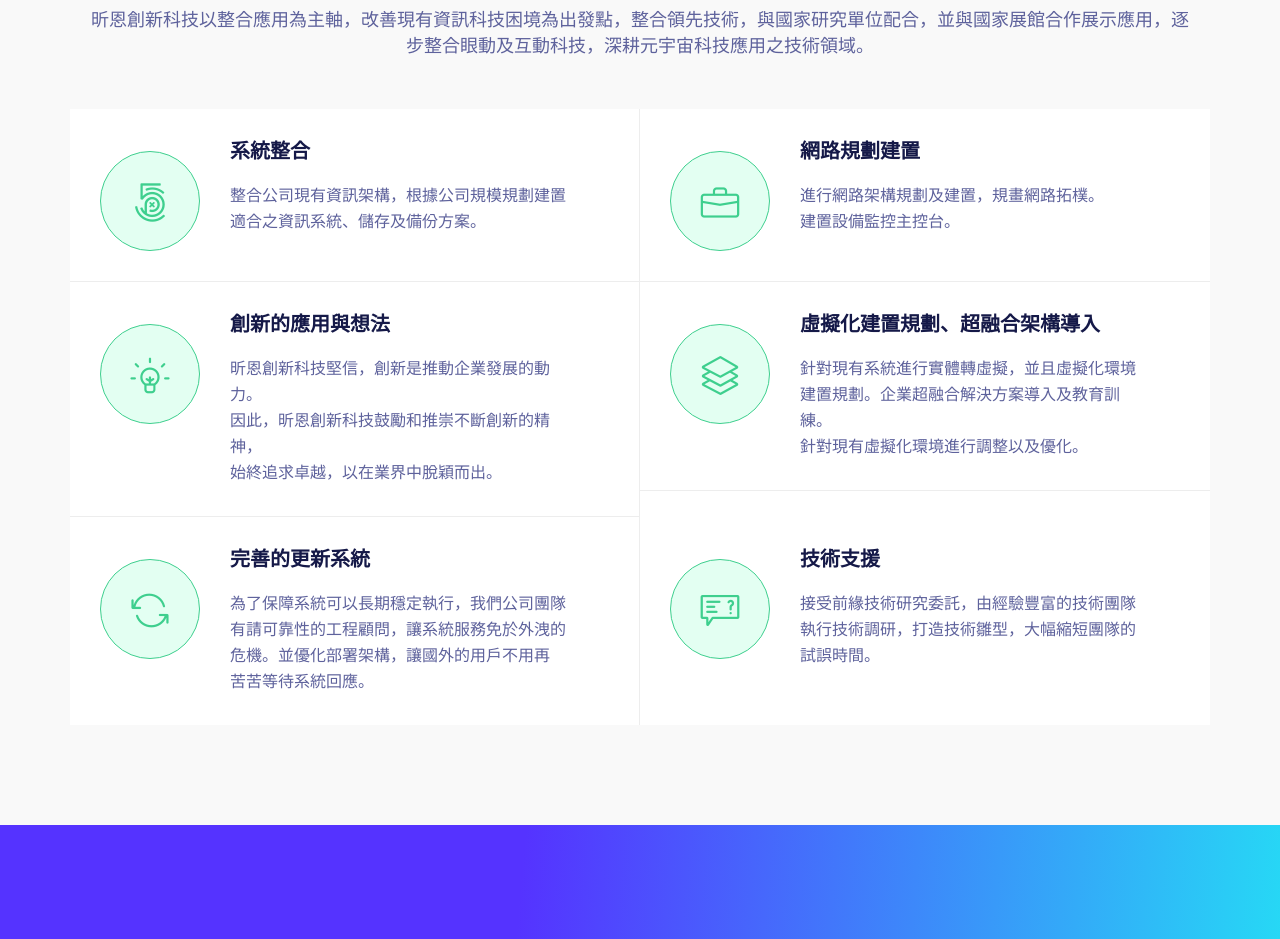
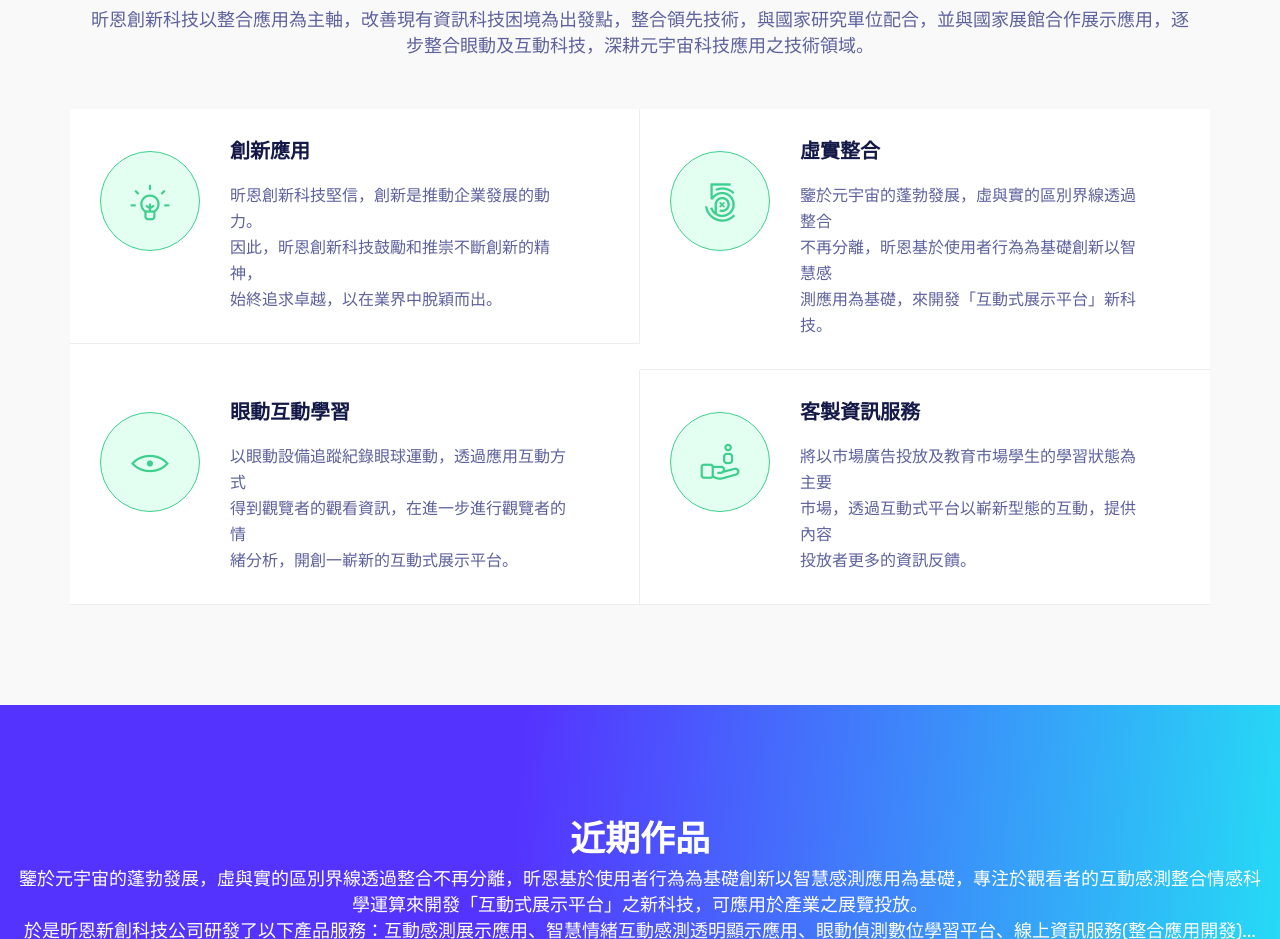
Before and after one commit to KevinStarkEngineer/Xinen_Innovation_Technology_Company_Website, a plain HTML site: page index.html in a window 1280 px wide. Shown: the part 2140-3079 px from the top of the page. Drawn offline with Linux system fonts and the light colour scheme; files whose address does not match are found by name.

Commit message:
Xinen_Innovation_Technology_Company_Website-Second Commit(Product Service-Text Modification).

```diff
--- a/index.html
+++ b/index.html
@@ -206,11 +206,11 @@
             <!-- Start Fetatures -->
             <div class="feature-item featured-border1">
                 <div class="feature-icon float-left">
-                  <i class="lni lni-500px"></i>
+                  <i class="lni-invention"></i>
                 </div>
                 <div class="feature-info float-left">
-                  <h4>系統整合</h4>
-                  <p>整合公司現有資訊架構，根據公司規模規劃建置 <br> 適合之資訊系統、儲存及備份方案。</p>
+                  <h4>創新應用</h4>
+                  <p>昕恩創新科技堅信，創新是推動企業發展的動力。 <br> 因此，昕恩創新科技鼓勵和推崇不斷創新的精神， <br> 始終追求卓越，以在業界中脫穎而出。</p>
                 </div>
             </div>
             <!-- End Fetatures -->
@@ -224,11 +224,11 @@
             <!-- Start Fetatures -->
             <div class="feature-item featured-border2">
               <div class="feature-icon float-left">
-                <i class="lni-briefcase"></i>
+                <i class="lni-500px"></i>
               </div>
               <div class="feature-info float-left">
-                <h4>網路規劃建置</h4>
-                <p>進行網路架構規劃及建置，規畫網路拓樸。 <br> 建置設備監控主控台。</p>
+                <h4>虛實整合</h4>
+                <p>鑒於元宇宙的蓬勃發展，虛與實的區別界線透過整合 <br> 不再分離，昕恩基於使用者行為為基礎創新以智慧感 <br> 測應用為基礎，來開發「互動式展示平台」新科技。</p>
               </div>
             </div>
             <!-- End Fetatures -->
@@ -242,11 +242,11 @@
             <!-- Start Fetatures -->
             <div class="feature-item featured-border1">
                <div class="feature-icon float-left">
-                 <i class="lni-invention"></i>
+                 <i class="lni-eye"></i>
                </div>
                <div class="feature-info float-left">
-                  <h4>創新的應用與想法</h4>
-                  <p>昕恩創新科技堅信，創新是推動企業發展的動力。 <br> 因此，昕恩創新科技鼓勵和推崇不斷創新的精神， <br> 始終追求卓越，以在業界中脫穎而出。</p>
+                  <h4>眼動互動學習</h4>
+                  <p>以眼動設備追蹤紀錄眼球運動，透過應用互動方式 <br> 得到觀覽者的觀看資訊，在進一步進行觀覽者的情 <br> 緒分析，開創一嶄新的互動式展示平台。</p>
                </div>
             </div>
             <!-- End Fetatures -->
@@ -260,11 +260,11 @@
             <!-- Start Fetatures -->
             <div class="feature-item featured-border2">
               <div class="feature-icon float-left">
-                <i class="lni-layers"></i>
+                <i class="lni-customer"></i>
               </div>
               <div class="feature-info float-left">
-                <h4>虛擬化建置規劃、超融合架構導入</h4>
-                <p>針對現有系統進行實體轉虛擬，並且虛擬化環境 <br> 建置規劃。企業超融合解決方案導入及教育訓練。 <br> 針對現有虛擬化環境進行調整以及優化。</p>
+                <h4>客製資訊服務</h4>
+                <p>將以市場廣告投放及教育市場學生的學習狀態為主要 <br> 市場，透過互動式平台以嶄新型態的互動，提供內容 <br> 投放者更多的資訊反饋。</p>
               </div>
             </div>
             <!-- End Fetatures -->
@@ -273,7 +273,8 @@
           <!-- End Col -->
 
           <!-- Start Col -->
-          <div class="col-lg-6 col-md-6 col-xs-12 p-0">
+          <p hidden>
+          <div class="col-lg-6 col-md-6 col-xs-12 p-0" style="display:none">
 
             <!-- Start Fetatures -->
             <div class="feature-item featured-border3">
@@ -285,13 +286,14 @@
                 <p>為了保障系統可以長期穩定執行，我們公司團隊 <br> 有請可靠性的工程顧問，讓系統服務免於外洩的 <br> 危機。並優化部署架構，讓國外的用戶不用再 <br> 苦苦等待系統回應。</p>
               </div>
             </div>
+          </p>
             <!-- End Fetatures -->
 
           </div>
           <!-- End Col -->
 
           <!-- Start Col -->
-          <div class="col-lg-6 col-md-6 col-xs-12 p-0">
+          <div class="col-lg-6 col-md-6 col-xs-12 p-0" style="display:none">
 
             <!-- Start Fetatures -->
             <div class="feature-item">
```
